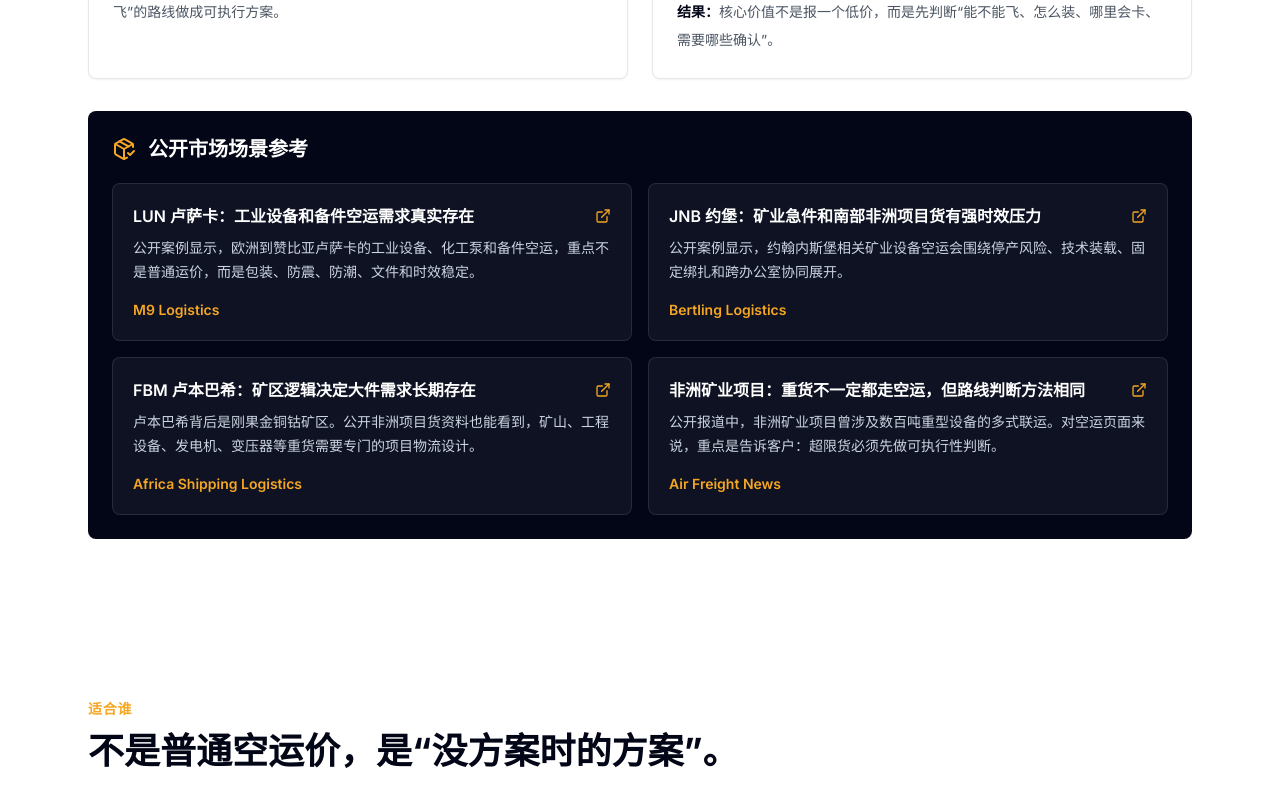
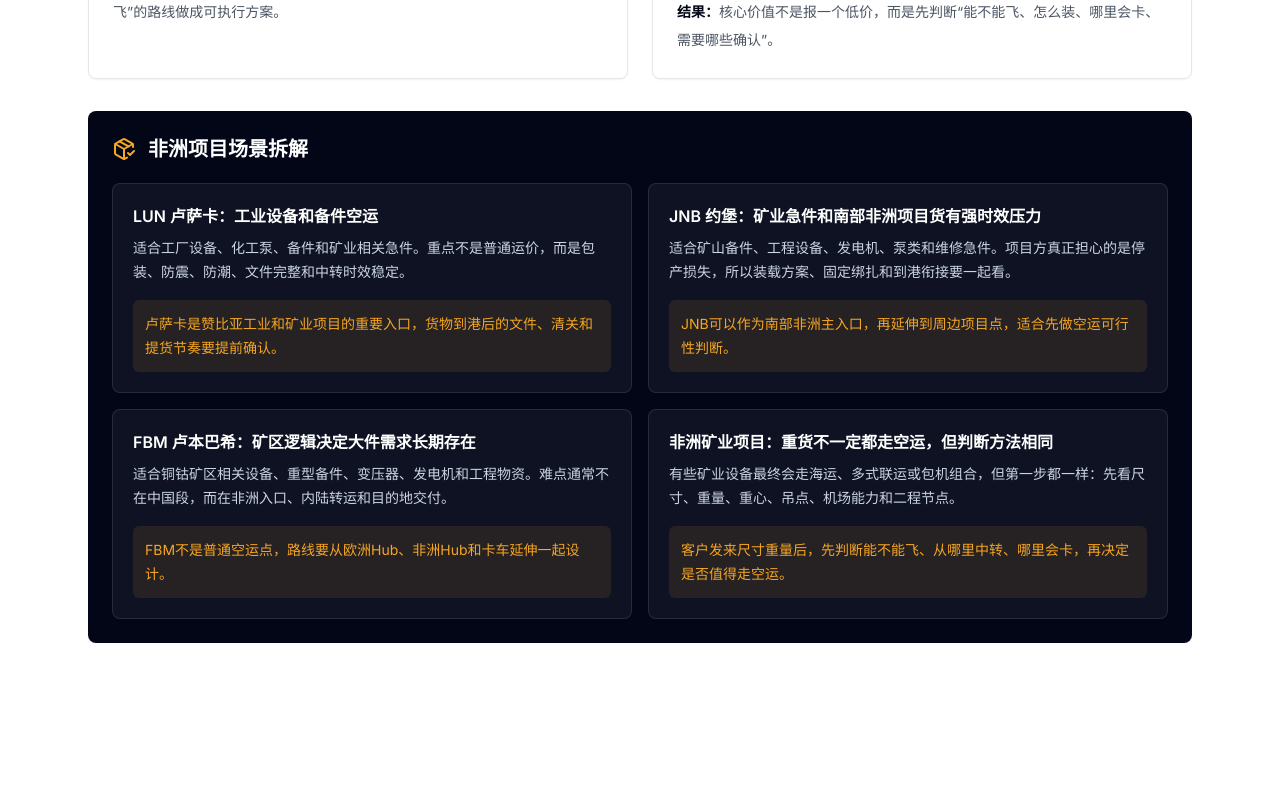
Before and after one commit to aiwebJones/aircargo-personal-brand, a Next.js app: page /zh/lgg-africa-gateway in a window 1280 px wide. Shown: the part 5340-6143 px from the top of the page. Built offline with nearby package versions, Linux system fonts and the light colour scheme.

Commit message:
Remove external references from Africa case section

```diff
--- a/app/zh/lgg-africa-gateway/page.tsx
+++ b/app/zh/lgg-africa-gateway/page.tsx
@@ -2,7 +2,6 @@ import type { Metadata } from 'next'
 import {
   ArrowRight,
   CheckCircle2,
-  ExternalLink,
   FileCheck2,
   MapPinned,
   PackageCheck,
@@ -407,32 +406,28 @@ const ownedCaseStudies = [
 
 const publicMarketSignals = [
   {
-    title: 'LUN 卢萨卡：工业设备和备件空运需求真实存在',
+    title: 'LUN 卢萨卡：工业设备和备件空运',
     summary:
-      '公开案例显示，欧洲到赞比亚卢萨卡的工业设备、化工泵和备件空运，重点不是普通运价，而是包装、防震、防潮、文件和时效稳定。',
-    source: 'M9 Logistics',
-    href: 'https://m9logistics.com/airfreight-of-industrial-equipment-to-zambia-and-zimbabwe/',
+      '适合工厂设备、化工泵、备件和矿业相关急件。重点不是普通运价，而是包装、防震、防潮、文件完整和中转时效稳定。',
+    point: '卢萨卡是赞比亚工业和矿业项目的重要入口，货物到港后的文件、清关和提货节奏要提前确认。',
   },
   {
     title: 'JNB 约堡：矿业急件和南部非洲项目货有强时效压力',
     summary:
-      '公开案例显示，约翰内斯堡相关矿业设备空运会围绕停产风险、技术装载、固定绑扎和跨办公室协同展开。',
-    source: 'Bertling Logistics',
-    href: 'https://www.bertling.com/case-studies/mining-and-construction/bertling-logistics-successfully-performed-an-air-charter-shipment-to-suriname/',
+      '适合矿山备件、工程设备、发电机、泵类和维修急件。项目方真正担心的是停产损失，所以装载方案、固定绑扎和到港衔接要一起看。',
+    point: 'JNB可以作为南部非洲主入口，再延伸到周边项目点，适合先做空运可行性判断。',
   },
   {
     title: 'FBM 卢本巴希：矿区逻辑决定大件需求长期存在',
     summary:
-      '卢本巴希背后是刚果金铜钴矿区。公开非洲项目货资料也能看到，矿山、工程设备、发电机、变压器等重货需要专门的项目物流设计。',
-    source: 'Africa Shipping Logistics',
-    href: 'https://www.africashippinglogistics.com/project-cargo/',
+      '适合铜钴矿区相关设备、重型备件、变压器、发电机和工程物资。难点通常不在中国段，而在非洲入口、内陆转运和目的地交付。',
+    point: 'FBM不是普通空运点，路线要从欧洲Hub、非洲Hub和卡车延伸一起设计。',
   },
   {
-    title: '非洲矿业项目：重货不一定都走空运，但路线判断方法相同',
+    title: '非洲矿业项目：重货不一定都走空运，但判断方法相同',
     summary:
-      '公开报道中，非洲矿业项目曾涉及数百吨重型设备的多式联运。对空运页面来说，重点是告诉客户：超限货必须先做可执行性判断。',
-    source: 'Air Freight News',
-    href: 'https://airfreight.news/articles/full/airland-logistics-manages-transport-of-heavy-equipment-for-african-mining-project',
+      '有些矿业设备最终会走海运、多式联运或包机组合，但第一步都一样：先看尺寸、重量、重心、吊点、机场能力和二程节点。',
+    point: '客户发来尺寸重量后，先判断能不能飞、从哪里中转、哪里会卡，再决定是否值得走空运。',
   },
 ]
 
@@ -586,8 +581,8 @@ export default function LggAfricaGatewayZhPage() {
               客户最想看的不是口号，是这种货到底有没有做过。
             </h2>
             <p className="mt-4 text-lg leading-8 text-textSecondary">
-              下面分两类：前面是我们实际操作过的非洲大件路线，后面是公开资料里的市场场景参考。
-              自有案例证明操作能力，公开案例说明JNB、FBM、LUN这类非洲工业和矿业目的地确实有长期大件需求。
+              下面分两类：前面是我们实际操作过的非洲大件路线，后面是根据公开市场资料整理后的项目场景。
+              页面不展示第三方外链，重点让客户看懂JNB、FBM、LUN这类非洲工业和矿业目的地为什么需要提前做路线判断。
             </p>
           </div>
 
@@ -620,24 +615,20 @@ export default function LggAfricaGatewayZhPage() {
           <div className="mt-8 rounded-lg bg-slate-950 p-6 text-white">
             <div className="mb-5 flex items-center gap-3">
               <PackageCheck className="h-6 w-6 text-amberGold" />
-              <h3 className="text-xl font-semibold">公开市场场景参考</h3>
+              <h3 className="text-xl font-semibold">非洲项目场景拆解</h3>
             </div>
             <div className="grid gap-4 md:grid-cols-2">
               {publicMarketSignals.map((item) => (
-                <a
+                <div
                   key={item.title}
-                  href={item.href}
-                  target="_blank"
-                  rel="noreferrer"
-                  className="rounded-lg border border-white/10 bg-white/5 p-5 transition hover:border-amberGold/70"
+                  className="rounded-lg border border-white/10 bg-white/5 p-5"
                 >
-                  <div className="mb-2 flex items-start justify-between gap-3">
-                    <h4 className="font-semibold leading-6 text-white">{item.title}</h4>
-                    <ExternalLink className="mt-1 h-4 w-4 flex-shrink-0 text-amberGold" />
+                  <h4 className="mb-2 font-semibold leading-6 text-white">{item.title}</h4>
+                  <p className="text-sm leading-6 text-slate-300">{item.summary}</p>
+                  <div className="mt-4 rounded-md bg-amberGold/10 p-3 text-sm leading-6 text-amberGold">
+                    {item.point}
                   </div>
-                  <p className="text-sm leading-6 text-slate-300">{item.summary}</p>
-                  <div className="mt-4 text-sm font-semibold text-amberGold">{item.source}</div>
-                </a>
+                </div>
               ))}
             </div>
           </div>
```
